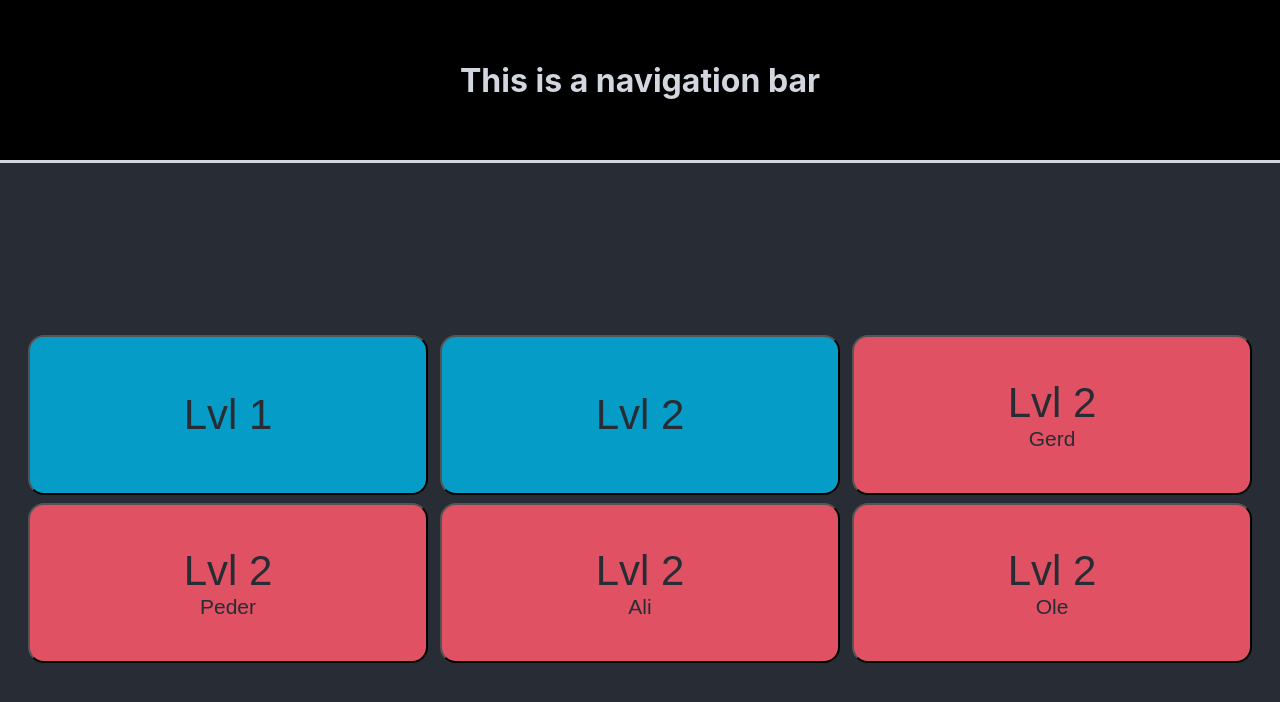
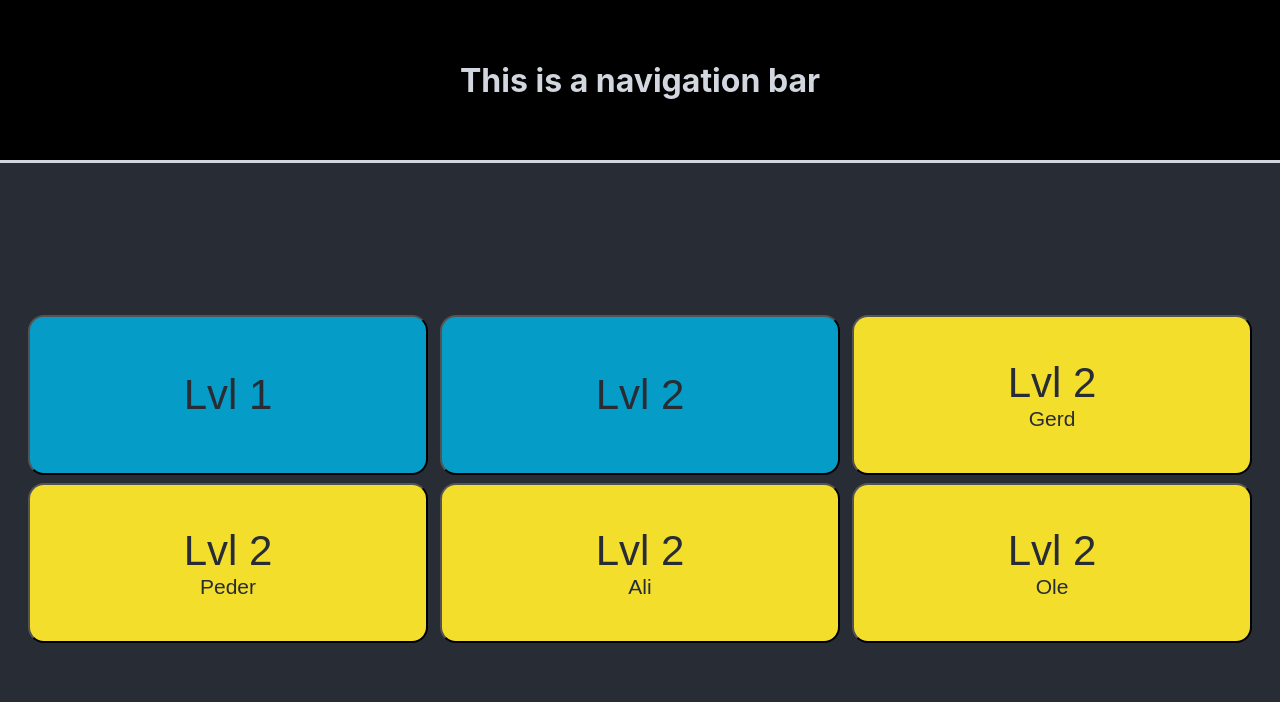
Before and after one commit to fishyFrogFace/08_TFB_INN, a React (Create React App) app: page / in a window 1280 px wide. Shown: the top 702 px of the page. Built offline with nearby package versions, Linux system fonts and the light colour scheme.

Commit message:
More color tweaking

```diff
--- a/src/App.css
+++ b/src/App.css
@@ -3,7 +3,7 @@ body {
 }
 
 .questionContainer {
-  min-height: 85vh;
+  min-height: 80vh;
   text-align: center;
   display: flex;
   flex-direction: column;
--- a/src/components/Button.css
+++ b/src/components/Button.css
@@ -20,15 +20,15 @@
 }
 
 .paused {
-  background-color: #e05263;
+  background-color: #f3de2c;
 }
 
 .paused:hover {
-  background-color: #ffcab1;
+  background-color: #f2c14e;
 }
 
 .paused:active {
-  background-color: #973440;
+  background-color: #fbb02d;
 }
 
 .start {
```
